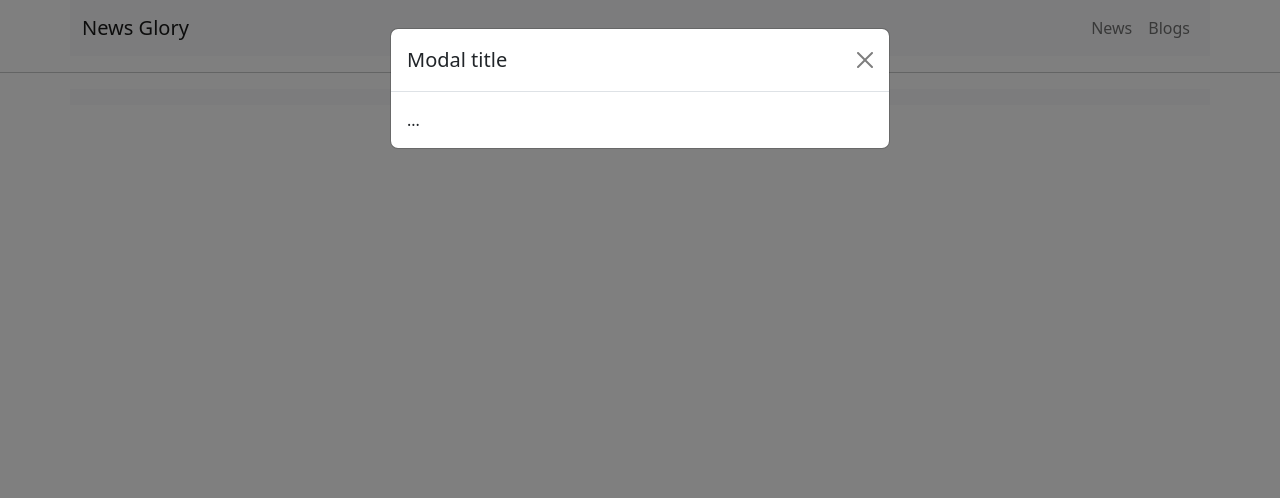
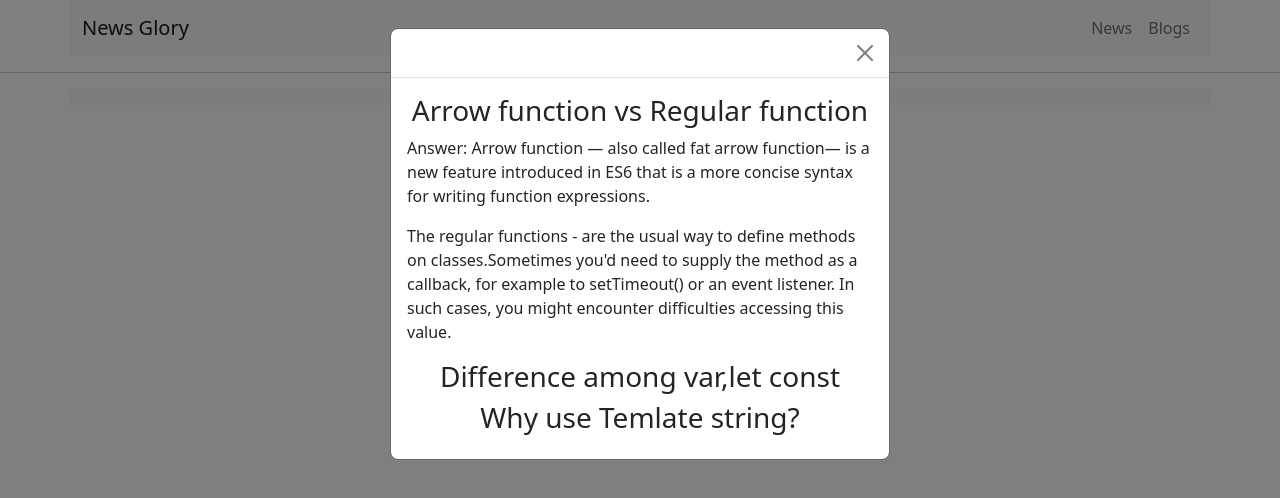
Before and after one commit to suhel45/news-portal, a plain HTML site: page index.html in a window 1280 px wide. Both pictures are taken after a click on the link "Blogs". Drawn offline with nearby package versions, Linux system fonts and the light colour scheme; no server answers.

Commit message:
try catch added

```diff
--- a/index.html
+++ b/index.html
@@ -29,16 +29,28 @@
       </nav>
       <hr>
 
-<!-- Modal -->
+<!--blog  Modal -->
 <div class="modal fade" id="exampleModal" tabindex="-1" aria-labelledby="exampleModalLabel" aria-hidden="true">
   <div class="modal-dialog">
     <div class="modal-content">
       <div class="modal-header">
-        <h5 class="modal-title" id="exampleModalLabel">Modal title</h5>
         <button type="button" class="btn-close" data-bs-dismiss="modal" aria-label="Close"></button>
       </div>
       <div class="modal-body">
-        ...
+        <div>
+          <h3 class="text-center ">Arrow function vs Regular function</h3>
+           <p>Answer: Arrow function — also called fat arrow function— is a new feature introduced in ES6 that is a more concise
+           syntax for writing function expressions. </p>
+           <p>The regular functions - are the usual way to define methods on classes.Sometimes you'd need to supply the method
+           as a callback, for example to setTimeout() or an event listener. In such cases, you might encounter difficulties
+           accessing this value.</p>
+        </div>
+        <div>
+          <h3 class="text-center">Difference among var,let const</h3>
+        </div>
+        <div>
+          <h3 class="text-center">Why use Temlate string?</h3>
+        </div>
       </div>
     </div>
   </div>
--- a/main.js
+++ b/main.js
@@ -1,6 +1,11 @@
 const allNews = async() =>{
     const res = await fetch('https://openapi.programming-hero.com/api/news/categories');
      const data = await res.json();
+     try {
+
+     } catch (error) {
+       console.log(error)
+     }
     return data;
 }
 
@@ -17,10 +22,6 @@ const displayCategory = async() =>{
         <a class="nav-link" href="#" onclick="categoryId(${id})">${data.category_name}</a>
         `
         nav.appendChild(div);
-        // const news_id = data.category_id;
-        // fetch(`https://openapi.programming-hero.com/api/news/category/${news_id}`)
-        // .then(res => res.json())
-        // .then(data1 => display1(data1))
     }
 
 }
@@ -31,9 +32,15 @@ const displayCategory = async() =>{
     fetch(`https://openapi.programming-hero.com/api/news/category/0${a}`)
     .then(res => res.json())
     .then(data1 => display2(data1.data))
+
  }
 
 const display2 = async(datas) =>{
+  try {
+
+  } catch (error) {
+    console.log(error)
+  }
 
     const newsDiv = document.getElementById('news-found');
     newsDiv.textContent = '';
```
